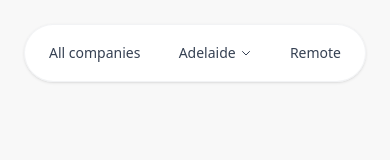
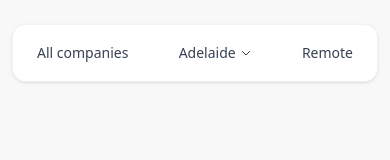
Before and after one commit to davidbograd/sweat-equity-jobs, a Next.js app: page /adelaide in a window 390 px wide. Shown: the top 160 px of the page. Built offline with nearby package versions, Linux system fonts and the light colour scheme; a web font is replaced by a local one.

Commit message:
more nav tweaks

```diff
--- a/src/app/page.tsx
+++ b/src/app/page.tsx
@@ -228,7 +228,7 @@ function HomeClient() {
             </h1>
 
             <p className="text-xl text-black mb-8 mx-auto opacity-65">
-              A curated list of Aussie startups where equity is part of your
+              A curated list of Aussie companies where equity is part of your
               compensation.
             </p>
 
--- a/src/components/StickyLocationNav.tsx
+++ b/src/components/StickyLocationNav.tsx
@@ -71,13 +71,10 @@ export default function StickyLocationNav({
 
   return (
     <div
-      className={`block fixed top-6 left-0 right-0 z-50 px-6 ${getAnimationClasses()}`}
+      className={`block fixed top-6 left-0 right-0 z-50 px-3 md:px-6 ${getAnimationClasses()}`}
     >
       <div className="w-full md:max-w-fit mx-auto">
-        <div
-          className="backdrop-blur-md bg-white/95 border border-gray-200/50 rounded-full px-4 md:px-6 py-3 shadow-sm backdrop-saturate-150 overflow-hidden"
-          style={{ isolation: "isolate" }}
-        >
+        <div className="backdrop-blur-md bg-white/95 border border-gray-200/50 rounded-xl md:rounded-full px-4 md:px-6 py-3 shadow-sm backdrop-saturate-150">
           <div className="flex items-center justify-between md:justify-start md:space-x-6">
             {/* Logo - Hidden on mobile, visible on desktop */}
             <Link
```
